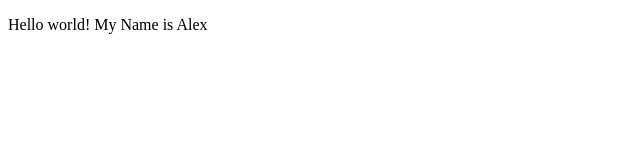
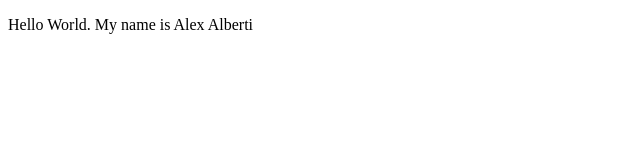
Before and after one commit to Alex-Alberti/lis351-Alberti.github.io, a plain HTML site: page index.html in a window 1280 px wide. Shown: the full height of the page, 0-640 px from the left. Drawn offline with Linux system fonts and the light colour scheme.

Commit message:
Update index.html

```diff
--- a/index.html
+++ b/index.html
@@ -9,6 +9,6 @@
 <script src=""></script>
 <!--- Code above this line will not be displayed on the browser -->
 <body>
-<p> Hello world! My Name is Alex </p>
+<p><p>Hello World. My name is Alex Alberti </p>
 </body>
 </html>
```
